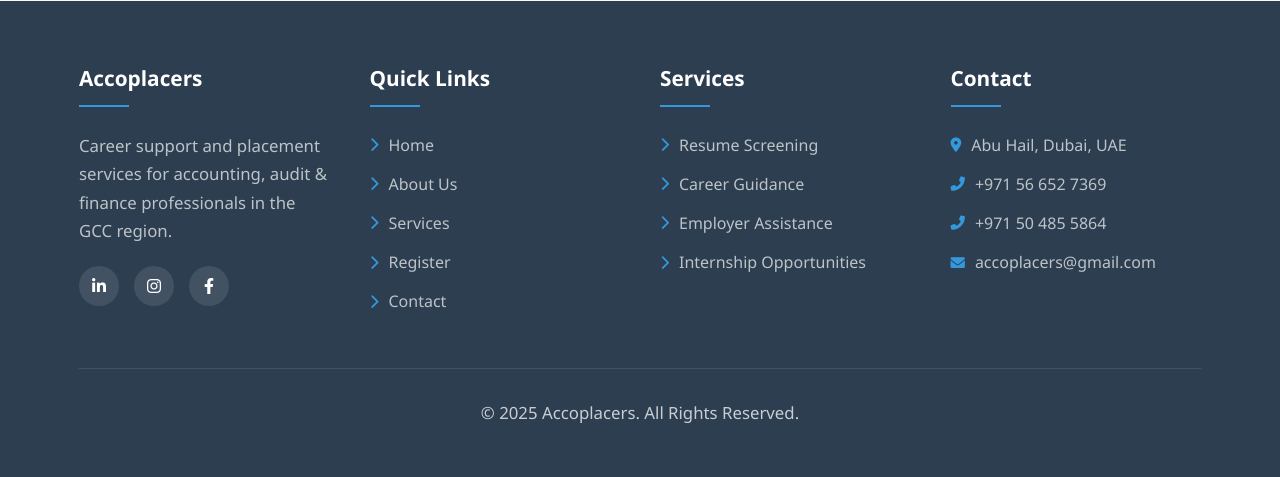
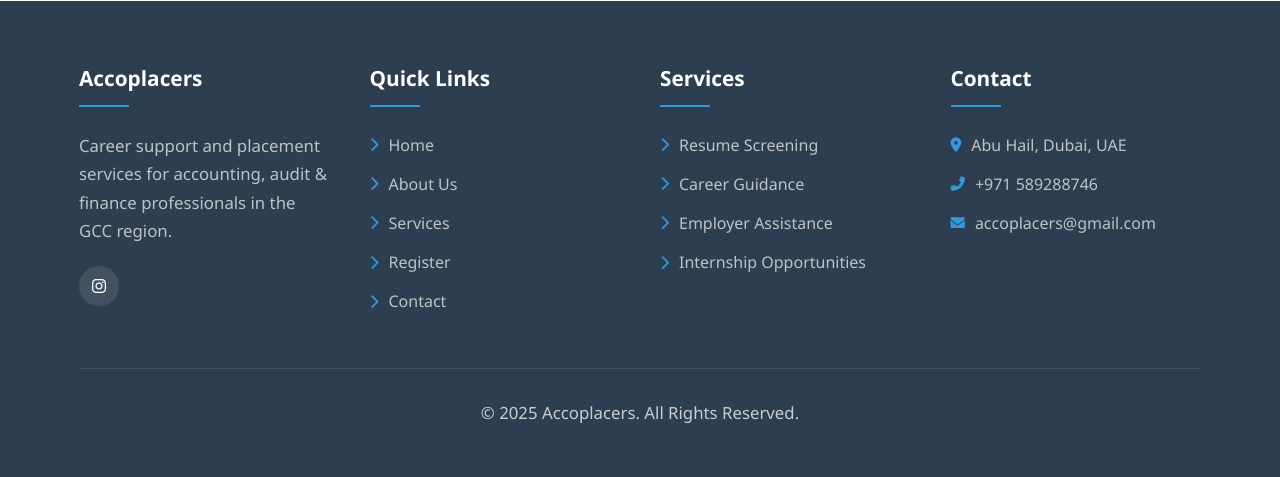
Before and after one commit to accoplacers/django-acco, a Django app: page / in a window 1280 px wide. Shown: the part 5932-6409 px from the top of the page. Run offline with Django 5.2, Linux system fonts and the light colour scheme; some libraries are stand-ins or nearby versions.

Commit message:
links fix

```diff
--- a/base/templates/base/index.html
+++ b/base/templates/base/index.html
@@ -325,9 +325,9 @@
                     <h3>Accoplacers</h3>
                     <p>Career support and placement services for accounting, audit & finance professionals in the GCC region.</p>
                     <div class="social-links">
-                        <a href="#"><i class="fab fa-linkedin-in"></i></a>
-                        <a href="#"><i class="fab fa-instagram"></i></a>
-                        <a href="#"><i class="fab fa-facebook-f"></i></a>
+                        <!-- <a href="#"><i class="fab fa-linkedin-in"></i></a> -->
+                        <a href="https://www.instagram.com/accoplacers"><i class="fab fa-instagram"></i></a>
+                        <!-- <a href="#"><i class="fab fa-facebook-f"></i></a> -->
                     </div>
                 </div>
                 <div class="footer-col">
@@ -353,8 +353,7 @@
                     <h3>Contact</h3>
                     <ul>
                         <li><i class="fas fa-map-marker-alt"></i> Abu Hail, Dubai, UAE</li>
-                        <li><i class="fas fa-phone-alt"></i> +971 56 652 7369</li>
-                        <li><i class="fas fa-phone-alt"></i> +971 50 485 5864</li>
+                        <li><i class="fas fa-phone-alt"></i> +971 589288746</li>
                         <li><i class="fas fa-envelope"></i> accoplacers@gmail.com</li>
                     </ul>
                 </div>
@@ -365,7 +364,7 @@
         </div>
     </footer>
 
-    <a href="https://wa.me/+971588790863" class="float-whatsapp" target="_blank">
+    <a href="https://wa.me/+971589288746" class="float-whatsapp" target="_blank">
         <i class="fab fa-whatsapp"></i>
     </a>
 
```
